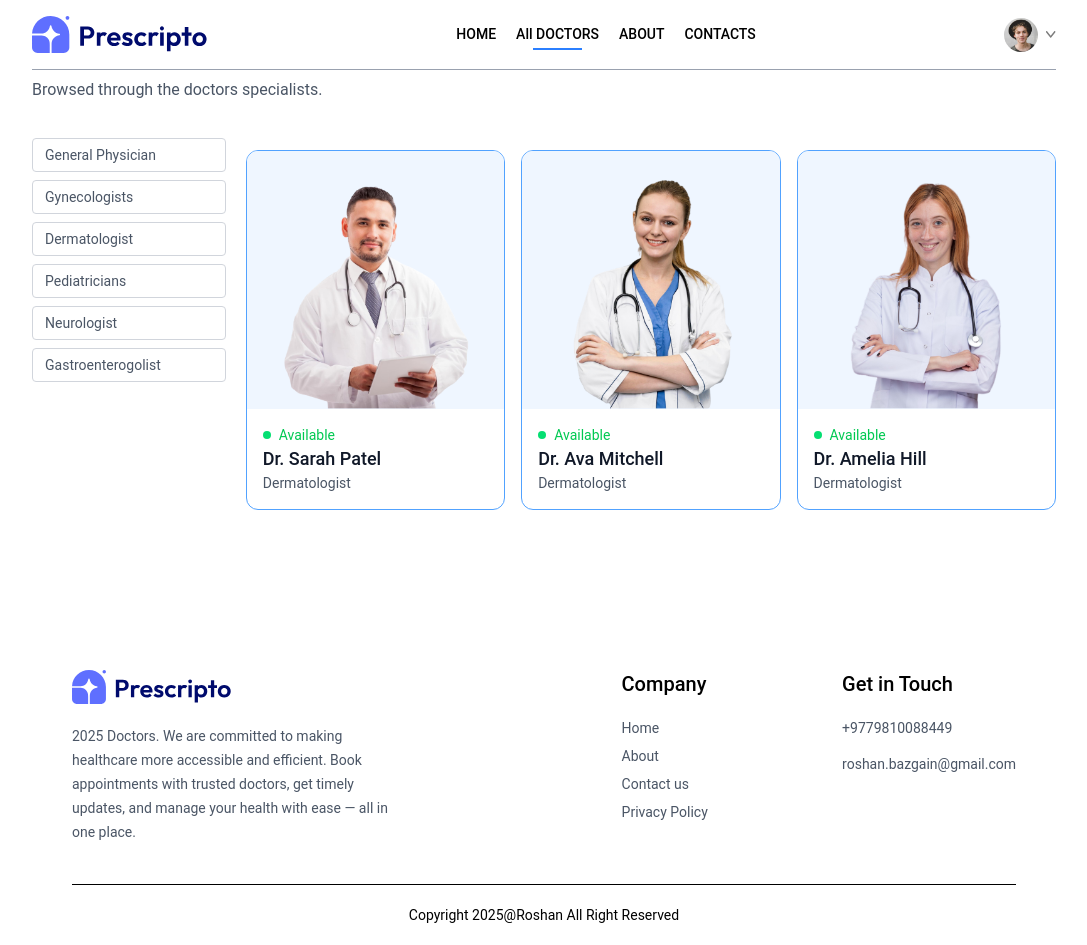
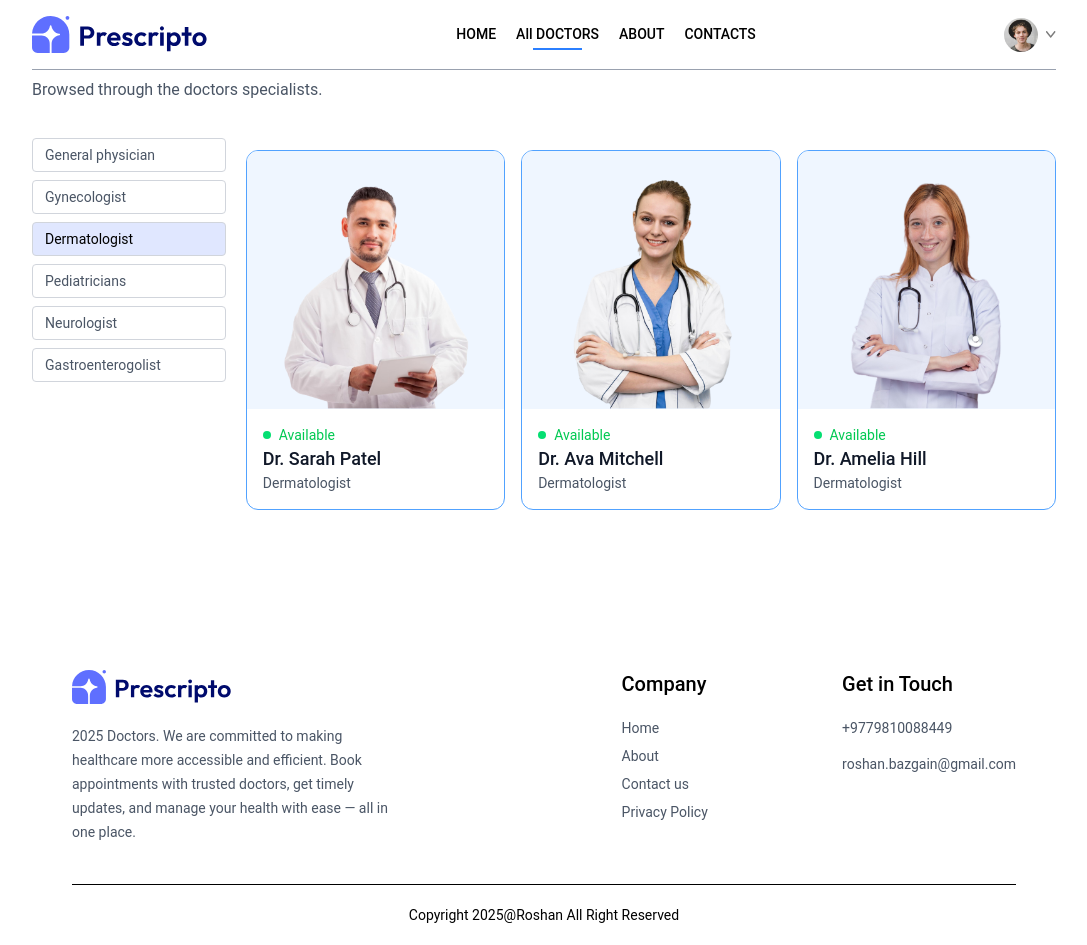
Before and after one commit to roshan-bajgain/Doctor_Appoinment_System_Front-end, a React (Vite) app: page /doctors/Dermatologist in a window 1280 px wide. Shown: the whole page, without its empty margins (96-1183 px from the left). Built offline with nearby package versions, Linux system fonts and the light colour scheme.

Commit message:
Add appoinment page also style for doctor page

```diff
--- a/src/pages/Appoinment.jsx
+++ b/src/pages/Appoinment.jsx
@@ -1,8 +1,29 @@
+// import React, { useContext, useEffect, useState } from 'react'
+// import { useParams } from 'react-router-dom'
+// import { AppContext} from '../context/AppContext'
+
+// const Appointment = () => {
+//   const { docId } = useParams();
+//   const { doctors } = useContext(AppContext);
+//   const [docInfo, setDocInfo] = useState(null);
+
+//   const fetchDocInfo = async () => {
+//     const docInfo = doctors.find((doc) => doc._id === docId);
+//     setDocInfo(docInfo);
+//     console.log(docInfo);
+//   };
+//   useEffect(() => {
+//     fetchDocInfo();
+//   }, [doctors, docId]);
+//   return <div>Appoinment comming soon</div>;
+// };
+
+// export default Appointment;
 import React from 'react'
 
 const Appoinment = () => {
   return (
-    <div>Appoinment comming soon</div>
+    <div>Appoinment</div>
   )
 }
 
--- a/src/pages/Doctors.jsx
+++ b/src/pages/Doctors.jsx
@@ -33,9 +33,13 @@ const Doctors = () => {
                 ? navigate("/doctors")
                 : navigate("/doctors/General physician")
             }
-            className={`w-[94vw] sm:w-auto pl-3 py-1.5 pr-16 border border-gray-300 rounded transition-all cursor-pointer`}
+            className={`w-[94vw] sm:w-auto pl-3 py-1.5 pr-16 border border-gray-300 rounded transition-all cursor-pointer ${
+              speciality == "General physician"
+                ? "bg-indigo-100 text-black"
+                : ""
+            }`}
           >
-            General Physician
+            General physician
           </p>
           <p
             onClick={() =>
@@ -43,9 +47,11 @@ const Doctors = () => {
                 ? navigate("/doctors")
                 : navigate("/doctors/Gynecologist")
             }
-            className={`w-[94vw] sm:w-auto pl-3 py-1.5 pr-16 border border-gray-300 rounded transition-all cursor-pointer my-2`}
+            className={`w-[94vw] sm:w-auto pl-3 py-1.5 pr-16 border border-gray-300 rounded transition-all cursor-pointer my-2 ${
+              speciality == "Gynecologist" ? "bg-indigo-100 text-black" : ""
+            } `}
           >
-            Gynecologists
+            Gynecologist
           </p>
           <p
             onClick={() =>
@@ -53,7 +59,9 @@ const Doctors = () => {
                 ? navigate("/doctors")
                 : navigate("/doctors/Dermatologist")
             }
-            className={`w-[94vw] sm:w-auto pl-3 py-1.5 pr-16 border border-gray-300 rounded transition-all cursor-pointer my-2`}
+            className={`w-[94vw] sm:w-auto pl-3 py-1.5 pr-16 border border-gray-300 rounded transition-all cursor-pointer my-2 ${
+              speciality == "Dermatologist" ? "bg-indigo-100 text-black" : ""
+            }`}
           >
             Dermatologist
           </p>
@@ -63,7 +71,9 @@ const Doctors = () => {
                 ? navigate("/doctors")
                 : navigate("/doctors/Pediatricians")
             }
-            className={`w-[94vw] sm:w-auto pl-3 py-1.5 pr-16 border border-gray-300 rounded transition-all cursor-pointer my-2`}
+            className={`w-[94vw] sm:w-auto pl-3 py-1.5 pr-16 border border-gray-300 rounded transition-all cursor-pointer my-2 ${
+              speciality == "Pediatricians" ? "bg-indigo-100 text-black" : ""
+            }`}
           >
             Pediatricians
           </p>
@@ -73,7 +83,9 @@ const Doctors = () => {
                 ? navigate("/doctors")
                 : navigate("/doctors/Neurologist")
             }
-            className={`w-[94vw] sm:w-auto pl-3 py-1.5 pr-16 border border-gray-300 rounded transition-all cursor-pointer my-2`}
+            className={`w-[94vw] sm:w-auto pl-3 py-1.5 pr-16 border border-gray-300 rounded transition-all cursor-pointer my-2 ${
+              speciality == "Neurologist" ? "bg-indigo-100 text-black" : ""
+            }`}
           >
             Neurologist
           </p>
@@ -83,7 +95,11 @@ const Doctors = () => {
                 ? navigate("/doctors")
                 : navigate("/doctors/Gastroenterogolist")
             }
-            className={`w-[94vw] sm:w-auto pl-3 py-1.5 pr-16 border border-gray-300 rounded transition-all cursor-pointer my-2`}
+            className={`w-[94vw] sm:w-auto pl-3 py-1.5 pr-16 border border-gray-300 rounded transition-all cursor-pointer my-2 ${
+              speciality == "Gastroenterogolist"
+                ? "bg-indigo-100 text-black"
+                : ""
+            }`}
           >
             Gastroenterogolist
           </p>
```
